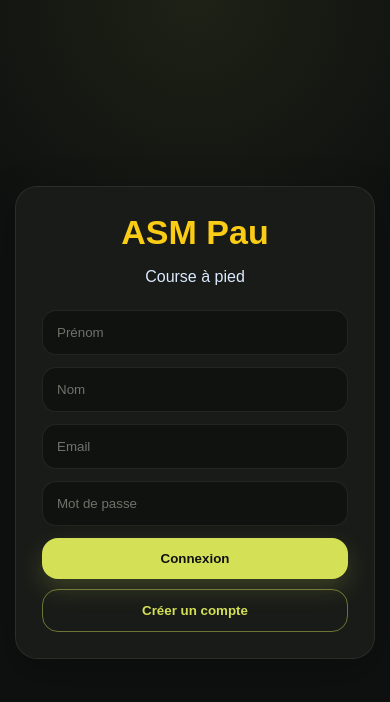
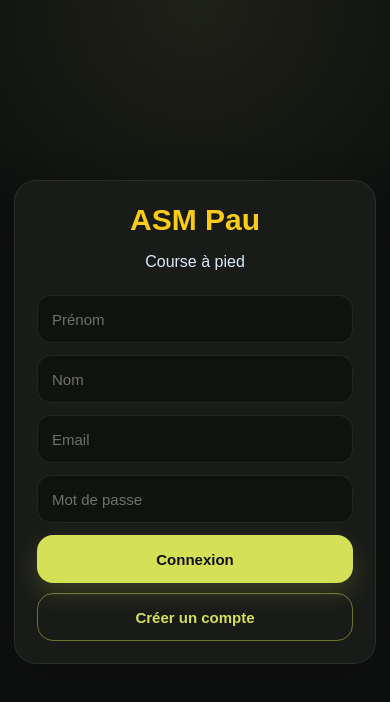
Before and after one commit to Dyder-bot/asm-app-clean, a React (Vite) app: page / in a window 390 px wide. Shown: the top 702 px of the page. Built offline with nearby package versions, Linux system fonts and the light colour scheme.

Commit message:
Update App.css

```diff
--- a/src/App.css
+++ b/src/App.css
@@ -27,19 +27,18 @@ body {
 
 /* AUTH */
 .auth-screen {
+  min-height: 100vh;
   display: flex;
   align-items: center;
   justify-content: center;
+  padding: 18px;
 }
 
 .auth-card {
   width: 100%;
-  max-width: 360px;
-  padding: 26px;
-  background: rgba(8, 20, 40, 0.92);
-  border: 1px solid rgba(250, 204, 21, 0.25);
-  border-radius: 26px;
-  box-shadow: 0 20px 60px rgba(0, 0, 0, 0.55);
+  max-width: 420px;
+  padding: 24px;
+  border-radius: 24px;
 }
 
 .auth-card h1 {
@@ -1502,3 +1501,23 @@ input {
   width: 28px !important;
   transform: translate(-50%, -50%) rotate(-45deg) !important;
 }
+@media (max-width: 480px) {
+  .app-screen {
+    padding: 0;
+  }
+
+  .auth-card {
+    max-width: calc(100vw - 28px);
+    padding: 22px;
+  }
+
+  .auth-card h1 {
+    font-size: 30px;
+  }
+
+  .auth-card input,
+  .auth-card button {
+    min-height: 48px;
+    font-size: 15px;
+  }
+}
```
